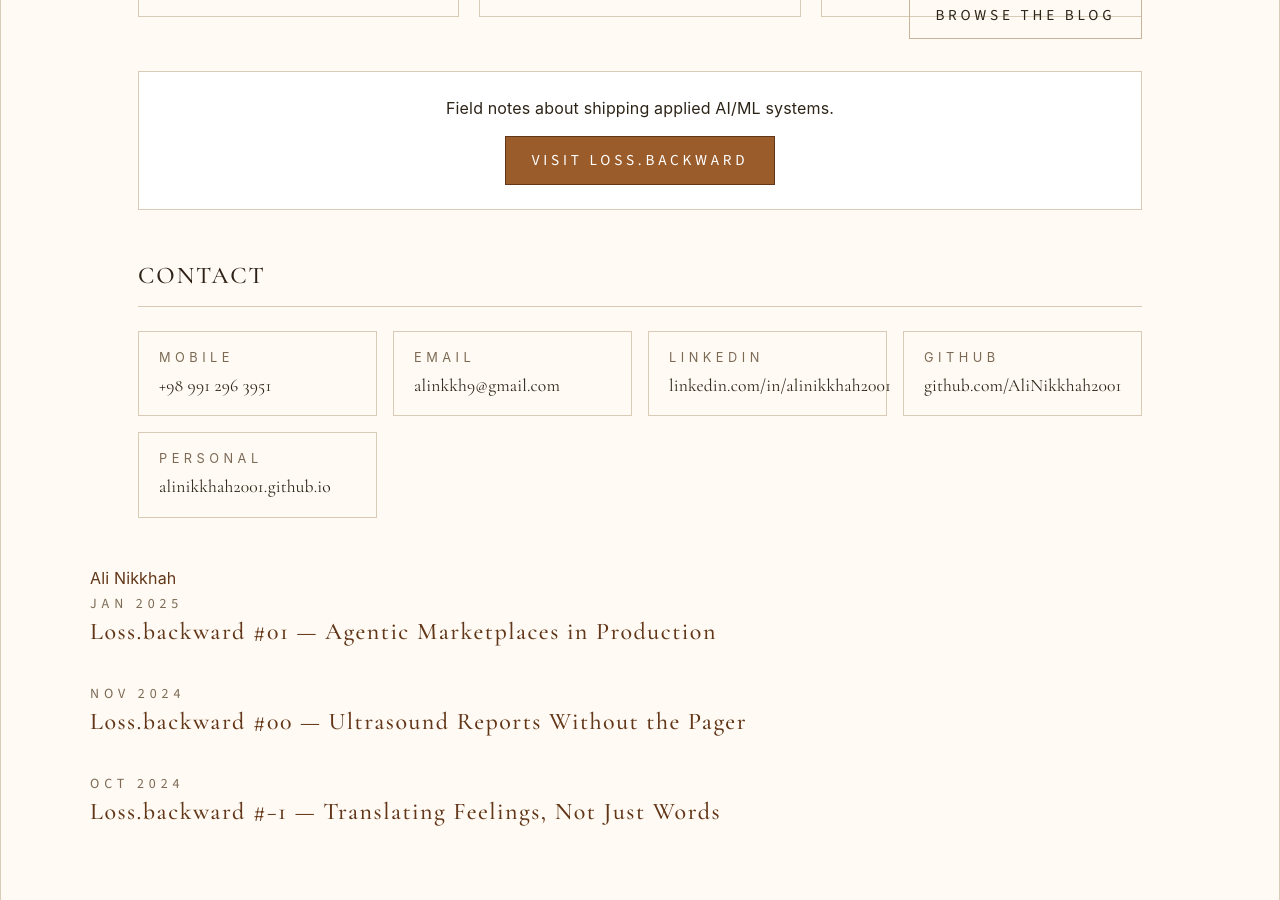
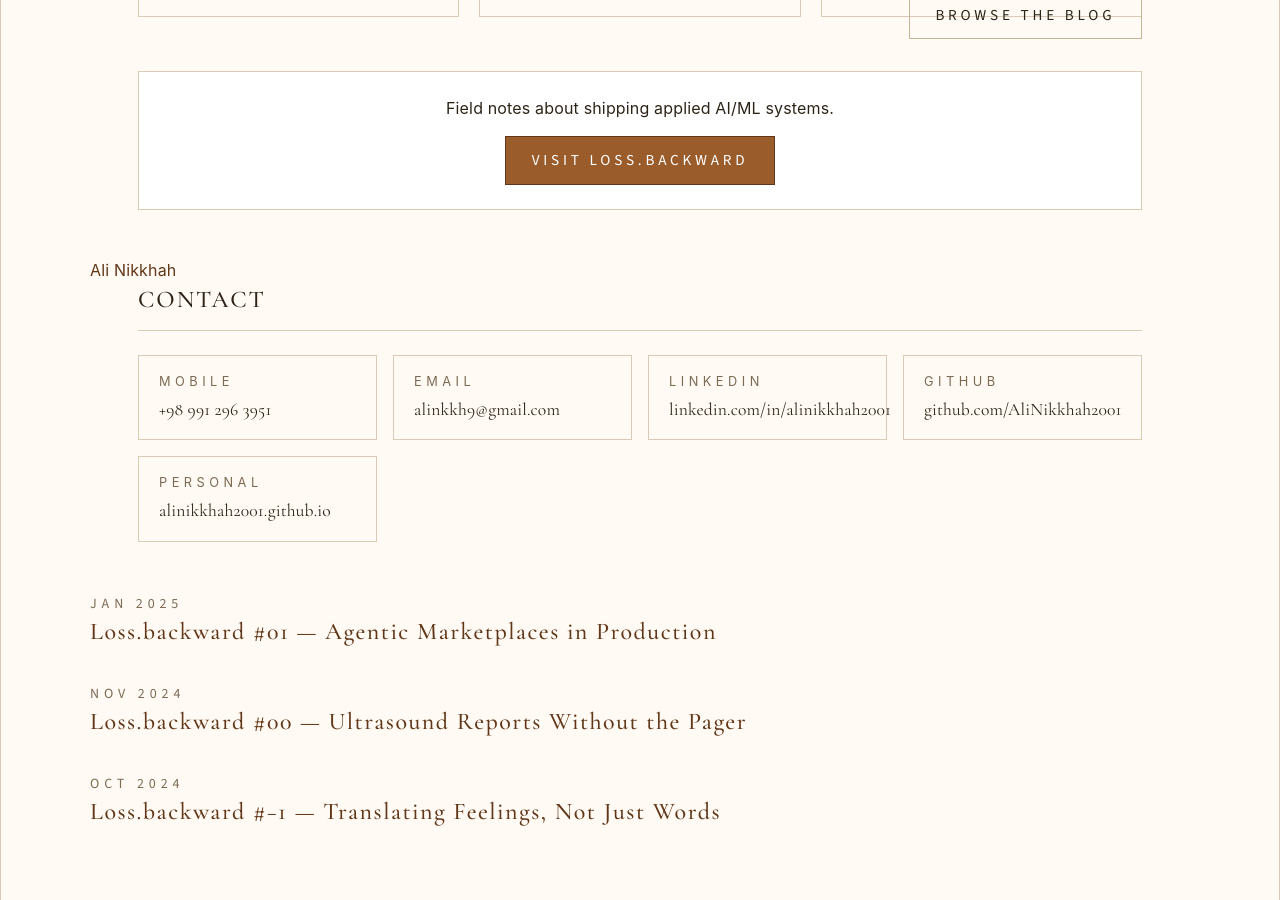
Before and after one commit to AliNikkhah2001/alinikkhah2001.github.io, a Jekyll site: the page built from index.md, in a window 1280 px wide and 900 px high, scrolled down 10971 px. Built offline with Jekyll 4.4.1, drawn with Linux system fonts in a browser that asks for light colours; nearby versions of some CDN libraries; some web fonts are replaced; some of the changed lines change nothing that is shown.

Commit message:
linkedin badge updated

```diff
--- a/index.md
+++ b/index.md
@@ -648,6 +648,8 @@
 </section>
 
 {%- if page.contact_links -%}
+<div class="badge-base LI-profile-badge" data-locale="en_US" data-size="medium" data-theme="light" data-type="VERTICAL" data-vanity="alinikkhah2001" data-version="v1"><a class="badge-base__link LI-simple-link" href="https://ir.linkedin.com/in/alinikkhah2001?trk=profile-badge">Ali Nikkhah</a></div>
+
 <section class="folio-section" id="contact">
   <h2 class="section-title">Contact</h2>
   <ul class="contact-grid">
@@ -656,6 +658,5 @@
     {%- endfor -%}
   </ul>
 </section>
-<div class="badge-base LI-profile-badge" data-locale="en_US" data-size="medium" data-theme="light" data-type="VERTICAL" data-vanity="alinikkhah2001" data-version="v1"><a class="badge-base__link LI-simple-link" href="https://ir.linkedin.com/in/alinikkhah2001?trk=profile-badge">Ali Nikkhah</a></div>
 
 {%- endif -%}
```
